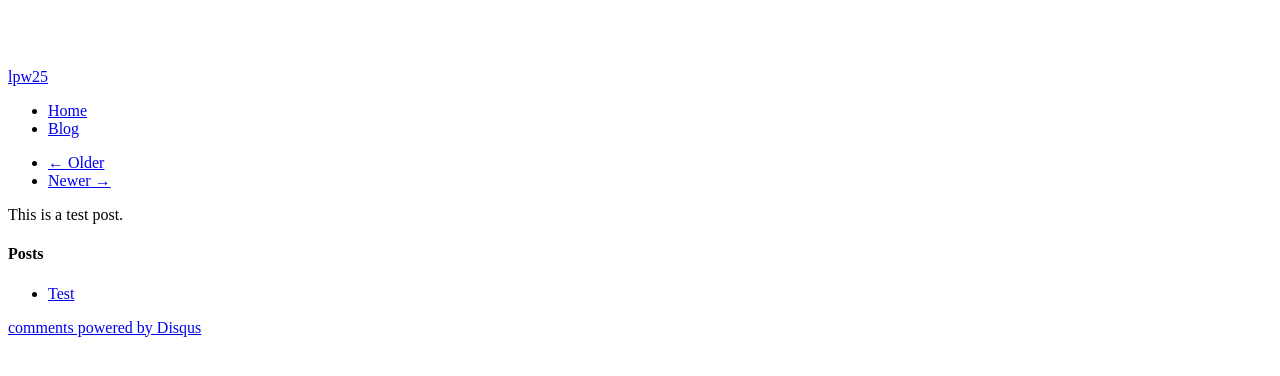
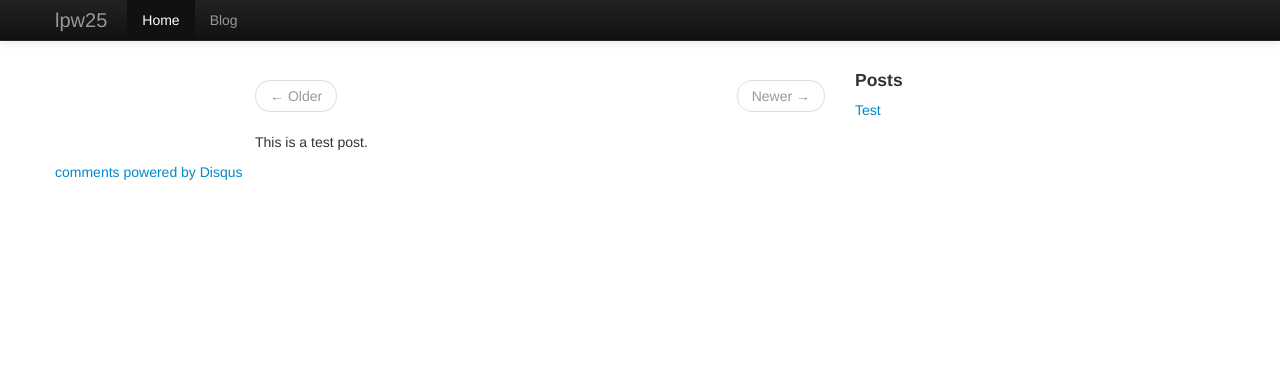
Before and after one commit to lpw25/lpw25.github.com, a Jekyll site: the page built from _posts/2013-01-20-test.md, in a window 1280 px wide. Shown: the top 376 px of the page. Built offline with Jekyll 4.4.1, drawn with Linux system fonts in a browser that asks for light colours; comment, search, counter and statistics services are not loaded.

Commit message:
Fix hrefs

```diff
--- a/_layouts/page.html
+++ b/_layouts/page.html
@@ -4,8 +4,8 @@
 <title>{% if page.title %} {{ page.title }} | {% endif %} lpw25 </title>
 <meta http-equiv="Content-Type" content="text/html; charset=utf-8"/>
 <meta name="viewport" content="width=device-width, initial-scale=1.0">
-<link href="css/bootstrap.css" rel="stylesheet">
-<link href="assets/css/bootstrap-responsive.css" rel="stylesheet">
+<link href="/css/bootstrap.css" rel="stylesheet">
+<link href="/css/bootstrap-responsive.css" rel="stylesheet">
 <style type="text/css">
   body {
     padding-top: 60px;
@@ -19,9 +19,9 @@
   <div class="navbar-inner">
 
     <div class="container">
-      <a class="brand" href="http://lpw25.net/">lpw25</a>
+      <a class="brand" href="/">lpw25</a>
       <ul class="nav">
-        <li class="active"><a href="index.html">Home</a></li>
+        <li class="active"><a href="/index.html">Home</a></li>
         <li><a href="{{ site.posts.first.url }}">Blog</a></li>
       </ul>
     </div>
--- a/_layouts/post.html
+++ b/_layouts/post.html
@@ -6,7 +6,7 @@ layout: page
   <ul class="pager">
     {% if page.previous %}
       <li class="previous">
-        <a href="{{ page.previous }}">&larr; Older</a>
+        <a href="{{ page.previous.url }}">&larr; Older</a>
       </li>
     {% else %}
       <li class="previous disabled">
@@ -15,7 +15,7 @@ layout: page
     {% endif %}
     {% if page.next %}
     <li class="next">
-      <a href="{{ page.next }}">Newer &rarr;</a>
+      <a href="{{ page.next.url }}">Newer &rarr;</a>
     </li>
     {% else %}
       <li class="next disabled">
```
